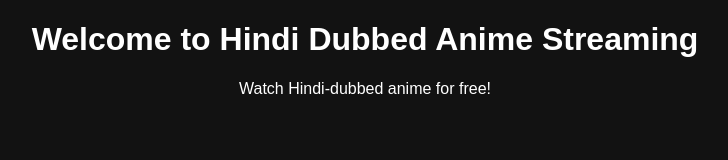
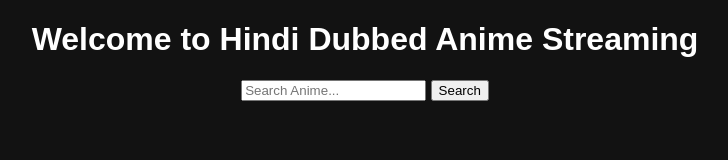
Before and after one commit to ABHINANDAN-382/hindi-anime, a plain HTML site: page index.html in a window 1280 px wide. Shown: the whole page, without its empty margins (275-1003 px from the left). Drawn offline with Linux system fonts and the light colour scheme.

Commit message:
Update index.html

```diff
--- a/index.html
+++ b/index.html
@@ -7,8 +7,14 @@
     <link rel="stylesheet" href="style.css">
 </head>
 <body>
-    <h1>Welcome to Hindi Dubbed Anime Streaming</h1>
-    <p>Watch Hindi-dubbed anime for free!</p>
+    <header>
+        <h1>Welcome to Hindi Dubbed Anime Streaming</h1>
+        <input type="text" id="searchBox" placeholder="Search Anime...">
+        <button onclick="searchAnime()">Search</button>
+    </header>
+
+    <div id="results"></div>
+
     <script src="script.js"></script>
 </body>
 </html>
```
